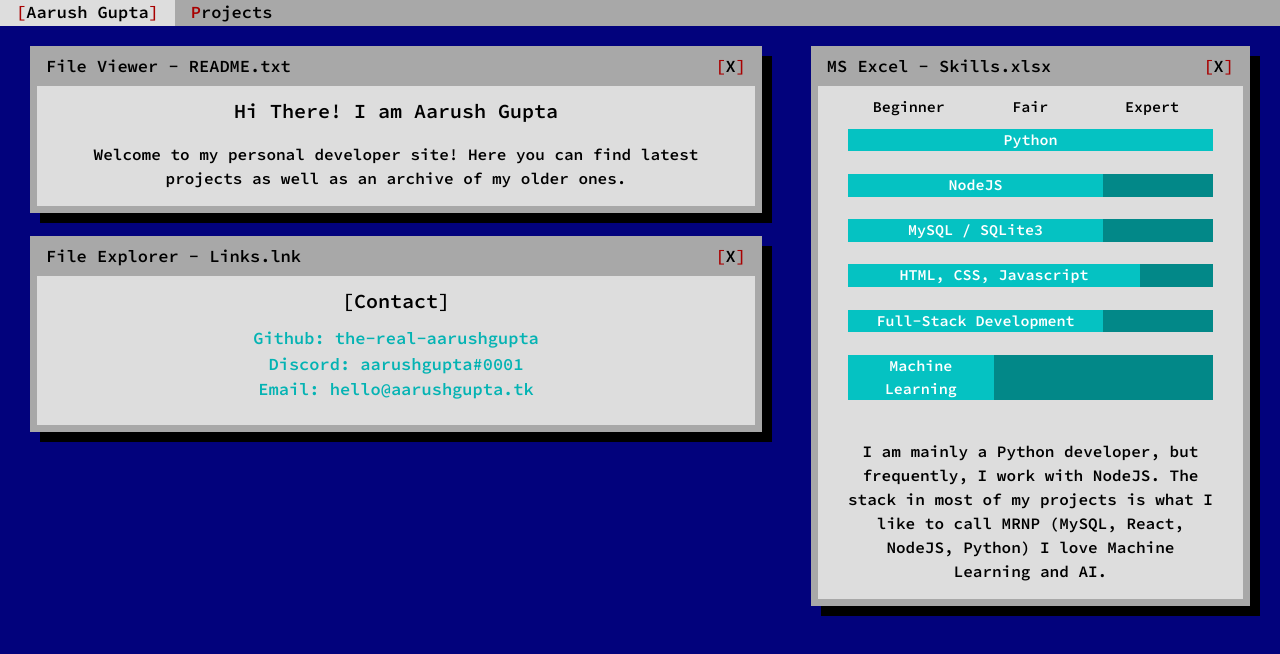
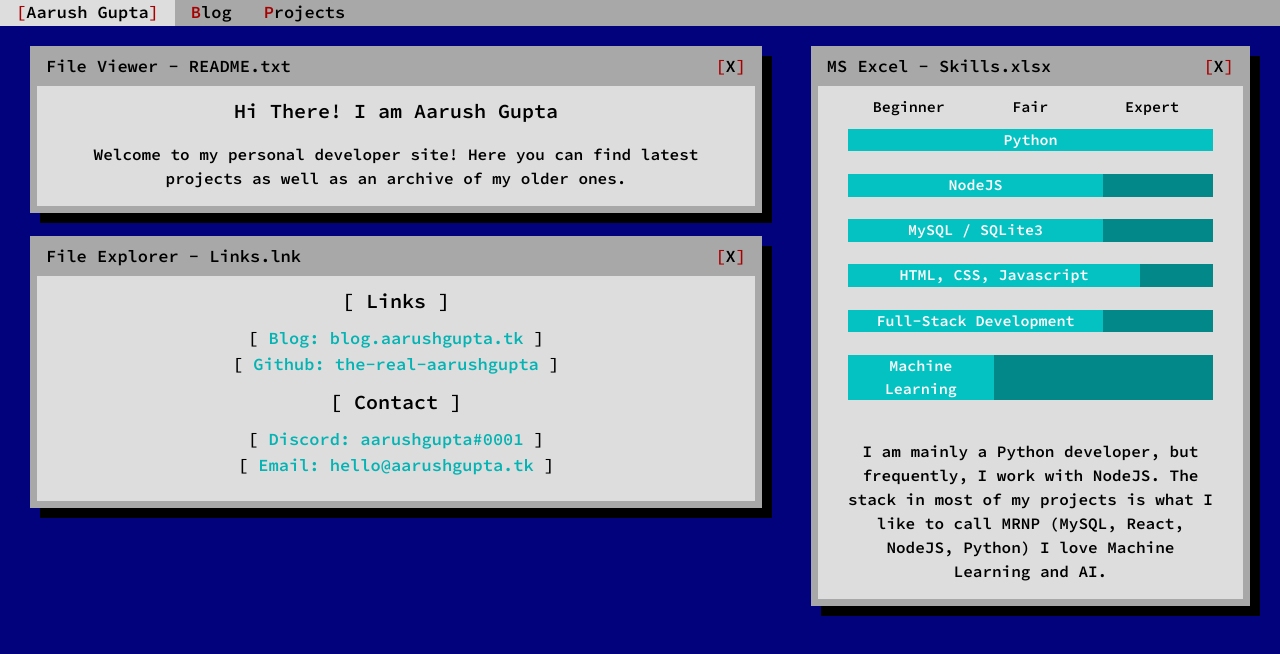
Before and after one commit to aargup/aargup.github.io, a plain HTML site: page index.html in a window 1280 px wide. Drawn offline with nearby package versions, Linux system fonts and the light colour scheme.

Commit message:
feat: added link to blog and update projects with flashcards

```diff
--- a/index.html
+++ b/index.html
@@ -16,6 +16,7 @@
     <body>
         <nav>
             <a href = "/"><span class = "red">[</span>Aarush Gupta<span class = "red">]</span></a>
+            <a href = "https://blog.aarushgupta.tk"><span class = "red">B</span>log</a>
             <a href = "/projects"><span class = "red">P</span>rojects</a>
         </nav>
         <div class = "content">
@@ -51,10 +52,20 @@
                         <div class = "textarea">
                             <center>
                                 <div class = "text">
-                                    <h3>[Contact]</h3>
-                                    <a href = "https://github.com/the-real-aarushgupta/" target = "_blank">Github: the-real-aarushgupta</a><br>
-                                    <a href = "https://discord.com/users/795838680282693704" target = "_blank">Discord: aarushgupta#0001</a><br>
-                                    <a href = "mailto:hello@aarushgupta.tk">Email: hello@aarushgupta.tk</a><br>
+                                    <h3>[ Links ]</h3>
+                                    <a href = "https://blog.aarushgupta.tk" target = "_blank">
+                                        <span class = "text">[</span> <span>Blog: blog.aarushgupta.tk</span> <span class = "text">]</span>
+                                    </a><br>
+                                    <a href = "https://github.com/the-real-aarushgupta/" target = "_blank">
+                                        <span class = "text">[</span> <span>Github: the-real-aarushgupta</span> <span class = "text">]</span>
+                                    </a><br>
+                                    <h3>[ Contact ]</h3>
+                                    <a href = "https://discord.com/users/795838680282693704" target = "_blank">
+                                        <span class = "text">[</span> <span>Discord: aarushgupta#0001</span> <span class = "text">]</span>
+                                    </a><br>
+                                    <a href = "mailto:hello@aarushgupta.tk" target = "_blank">
+                                        <span class = "text">[</span> <span>Email: hello@aarushgupta.tk</span> <span class = "text">]</span>
+                                    </a><br>
                                 </div>
                                 <br>
                             </center>
```
Also changed, not shown: projects.html (+5 -4 lines).
